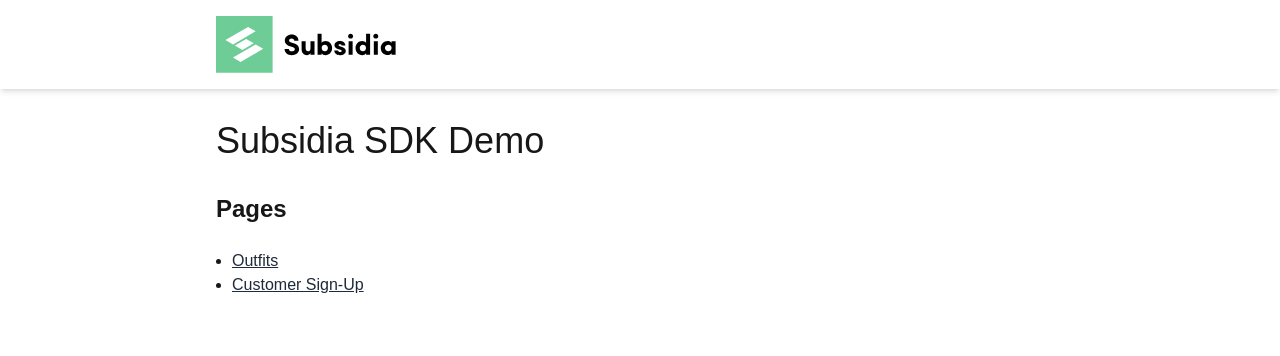
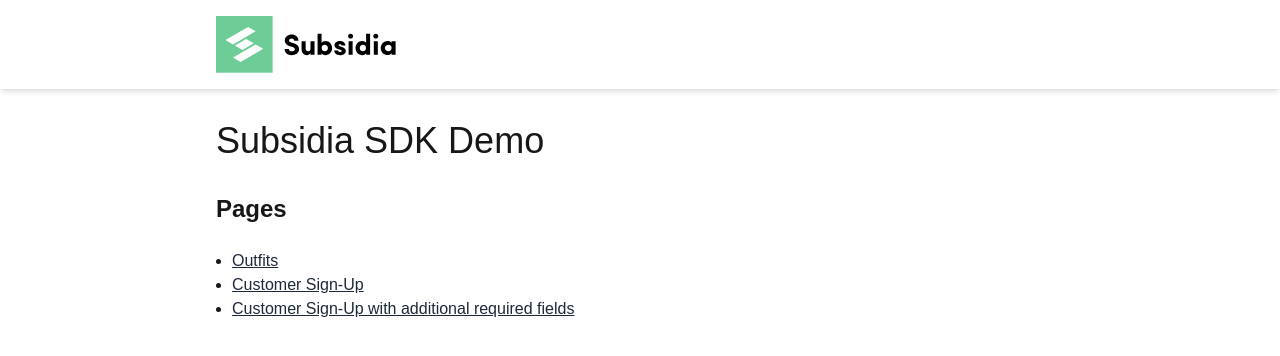
Before and after one commit to subsidia-ch/subsidia-sdk-demo, a Next.js app: page / in a window 1280 px wide. Shown: the top 356 px of the page. Built offline with nearby package versions, Linux system fonts and the light colour scheme.

Commit message:
feat(fe-1901): add customer signup

```diff
--- a/package.json
+++ b/package.json
@@ -11,6 +11,7 @@
   "dependencies": {
     "@heroicons/react": "^2.2.0",
     "@subsidia-ch/sdk": "1.3.0",
+    "date-fns": "^4.1.0",
     "next": "15.5.2",
     "react": "^19.0.0",
     "react-dom": "^19.0.0",
--- a/src/app/customers/sign-up/actions.ts
+++ b/src/app/customers/sign-up/actions.ts
@@ -80,7 +80,7 @@
             }
 
             if ('hash' in response) {
-                redirect(`/customers/sign-up/${response.hash}`);
+                redirect(`/customers/sign-up/${response.hash}?validTill=${response.validTill}`);
             }
         }
 
--- a/src/app/page.tsx
+++ b/src/app/page.tsx
@@ -18,6 +18,11 @@
                             Customer Sign-Up
                         </Link>
                     </li>
+                    <li>
+                        <Link href={'/customers/sign-up?requiredFields=firstName,lastName,street,zipCode'} title={'Customer Sign-Up'} className="text-gray-800 underline">
+                            Customer Sign-Up with additional required fields
+                        </Link>
+                    </li>
                 </ul>
             </div>
         </div>
--- a/src/components/customers/sign-up/sign-up-qr-code.tsx
+++ b/src/components/customers/sign-up/sign-up-qr-code.tsx
@@ -1,12 +1,18 @@
 'use client';
 
 import QRCode from 'react-qr-code';
+import {useSearchParams} from 'next/navigation';
+import {format} from 'date-fns';
 
 type SignUpQRCodeProps = {
     hash: string;
 }
 
 export default function SignUpQRCode({hash}: SignUpQRCodeProps) {
+    const searchParams = useSearchParams();
+
+    const validTill = searchParams.get('validTill');
+
     return (
         <div className="max-w-lg mx-auto">
             <QRCode
@@ -14,6 +20,13 @@
                 style={{height: 'auto', maxWidth: '100%', width: '100%'}}
                 viewBox={`0 0 256 256`}
                 value={hash}/>
+            {validTill && (
+                <div className="mt-8 text-center">
+                    <p className="text-sm text-gray-600">
+                        This QR code is valid until {format(validTill, 'dd.MM.yyyy HH:mm')}.
+                    </p>
+                </div>
+            )}
         </div>
     )
 }
```
Also changed, not shown: 1 other file (tests, documents, lock files or other folders).
